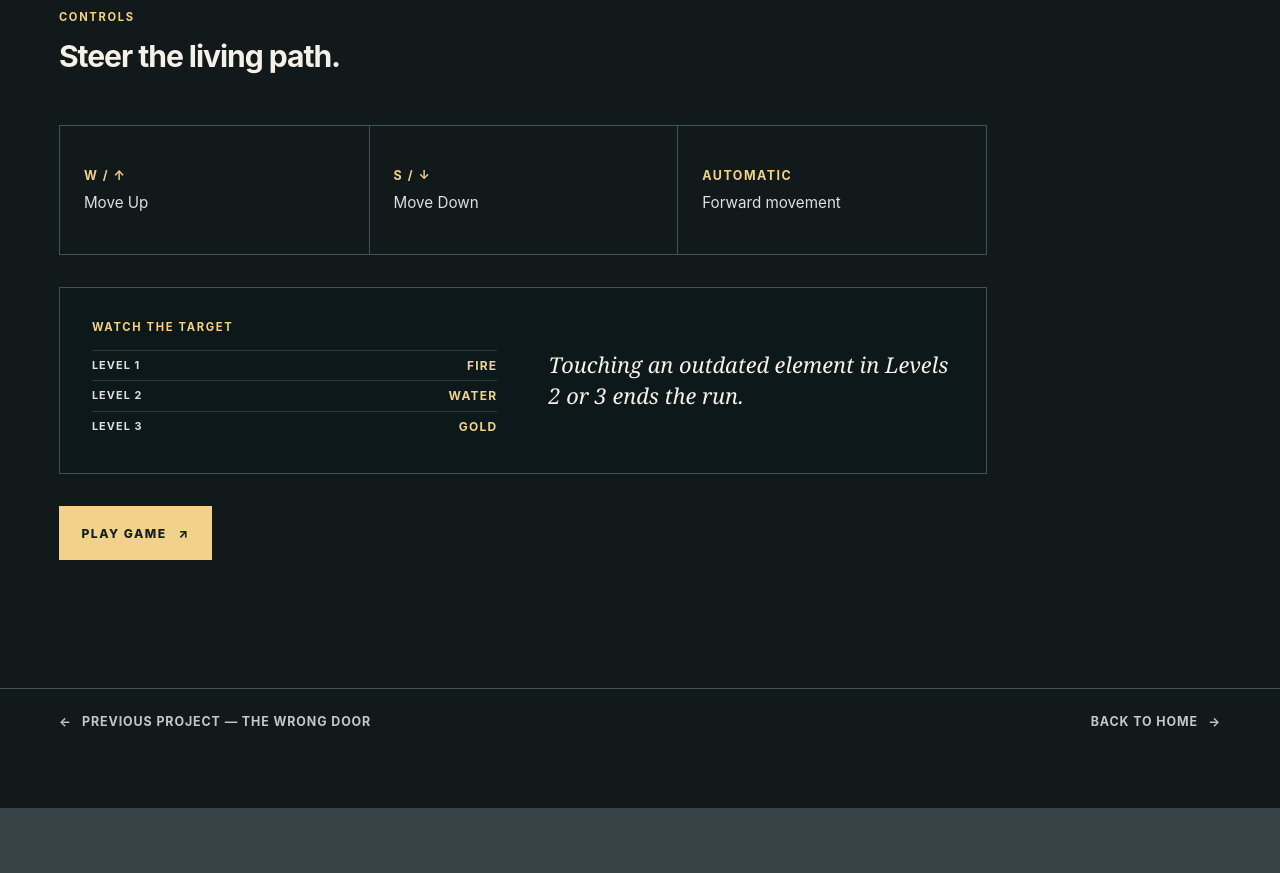
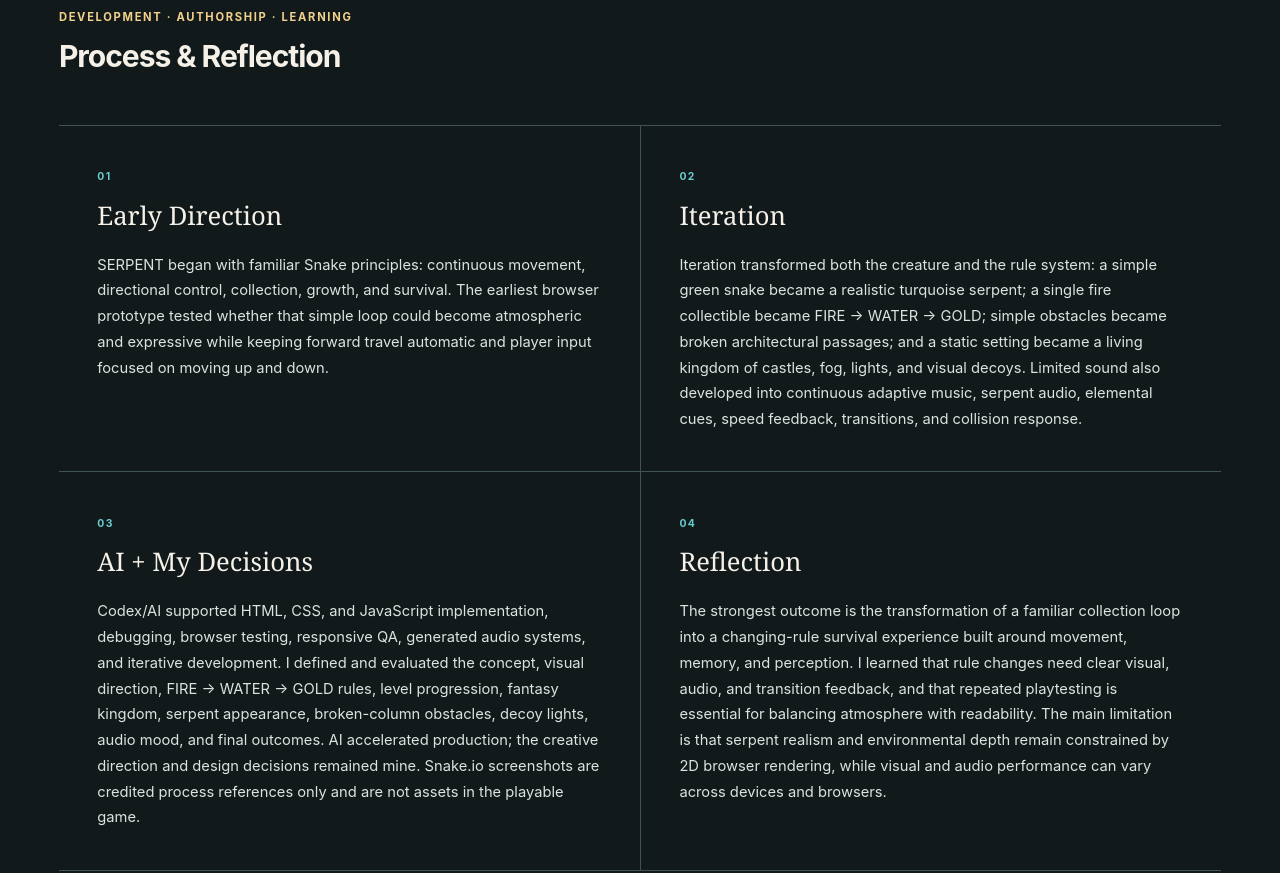
Before and after one commit to fsiribon/ai-design-portfolio, a plain HTML site: page serpent.html in a window 1280 px wide. Shown: the part 7340-8213 px from the top of the page. Before the commit the page ends 8148 px from the top, so only its background shows below. Drawn offline with Linux system fonts and the light colour scheme.

Commit message:
Add SERPENT process and reflection section

```diff
--- a/serpent-project.css
+++ b/serpent-project.css
@@ -117,6 +117,7 @@
 .serpent-systems,
 .serpent-sound,
 .serpent-precedent,
+.serpent-process,
 .serpent-controls {
   margin-top: clamp(6rem, 10vw, 10rem);
 }
@@ -768,6 +769,48 @@
   line-height: 1.65;
 }
 
+.process-grid {
+  display: grid;
+  margin-top: clamp(2.5rem, 4vw, 4rem);
+  grid-template-columns: repeat(2, minmax(0, 1fr));
+  border-top: 1px solid var(--serpent-line);
+  border-bottom: 1px solid var(--serpent-line);
+}
+
+.process-grid article {
+  padding: clamp(1.5rem, 3vw, 2.5rem);
+}
+
+.process-grid article:nth-child(even) {
+  border-left: 1px solid var(--serpent-line);
+}
+
+.process-grid article:nth-child(n + 3) {
+  border-top: 1px solid var(--serpent-line);
+}
+
+.process-grid article > span {
+  color: var(--serpent-green);
+  font-size: 0.65rem;
+  font-weight: 750;
+  letter-spacing: 0.14em;
+}
+
+.process-grid h3 {
+  margin: 0.85rem 0 0;
+  color: var(--kereta-text);
+  font-family: Georgia, "Times New Roman", serif;
+  font-size: clamp(1.45rem, 2vw, 2.1rem);
+  font-weight: 400;
+}
+
+.process-grid p {
+  margin-top: 1.25rem !important;
+  color: var(--kereta-body);
+  font-size: 0.92rem;
+  line-height: 1.75;
+}
+
 @media (max-width: 48rem) {
   .serpent-top-nav {
     align-items: flex-start;
@@ -783,8 +826,17 @@
   .system-grid,
   .element-sounds,
   .precedent-observation-lists,
-  .precedent-gallery {
+  .precedent-gallery,
+  .process-grid {
     grid-template-columns: 1fr;
+  }
+
+  .process-grid article:nth-child(even) {
+    border-left: 0;
+  }
+
+  .process-grid article + article {
+    border-top: 1px solid var(--serpent-line);
   }
 
   .level-grid article {
--- a/serpent.html
+++ b/serpent.html
@@ -293,6 +293,36 @@
         </div>
       </section>
 
+      <section class="case-section serpent-process page-shell" aria-labelledby="process-title">
+        <div class="serpent-section-heading">
+          <p class="serpent-eyebrow">Development · Authorship · Learning</p>
+          <h2 id="process-title">Process &amp; Reflection</h2>
+        </div>
+
+        <div class="process-grid">
+          <article>
+            <span>01</span>
+            <h3>Early Direction</h3>
+            <p>SERPENT began with familiar Snake principles: continuous movement, directional control, collection, growth, and survival. The earliest browser prototype tested whether that simple loop could become atmospheric and expressive while keeping forward travel automatic and player input focused on moving up and down.</p>
+          </article>
+          <article>
+            <span>02</span>
+            <h3>Iteration</h3>
+            <p>Iteration transformed both the creature and the rule system: a simple green snake became a realistic turquoise serpent; a single fire collectible became FIRE → WATER → GOLD; simple obstacles became broken architectural passages; and a static setting became a living kingdom of castles, fog, lights, and visual decoys. Limited sound also developed into continuous adaptive music, serpent audio, elemental cues, speed feedback, transitions, and collision response.</p>
+          </article>
+          <article>
+            <span>03</span>
+            <h3>AI + My Decisions</h3>
+            <p>Codex/AI supported HTML, CSS, and JavaScript implementation, debugging, browser testing, responsive QA, generated audio systems, and iterative development. I defined and evaluated the concept, visual direction, FIRE → WATER → GOLD rules, level progression, fantasy kingdom, serpent appearance, broken-column obstacles, decoy lights, audio mood, and final outcomes. AI accelerated production; the creative direction and design decisions remained mine. Snake.io screenshots are credited process references only and are not assets in the playable game.</p>
+          </article>
+          <article>
+            <span>04</span>
+            <h3>Reflection</h3>
+            <p>The strongest outcome is the transformation of a familiar collection loop into a changing-rule survival experience built around movement, memory, and perception. I learned that rule changes need clear visual, audio, and transition feedback, and that repeated playtesting is essential for balancing atmosphere with readability. The main limitation is that serpent realism and environmental depth remain constrained by 2D browser rendering, while visual and audio performance can vary across devices and browsers.</p>
+          </article>
+        </div>
+      </section>
+
       <section class="case-section serpent-controls page-shell" aria-labelledby="controls-title">
         <div class="serpent-section-heading">
           <p class="serpent-eyebrow">Controls</p>
```
